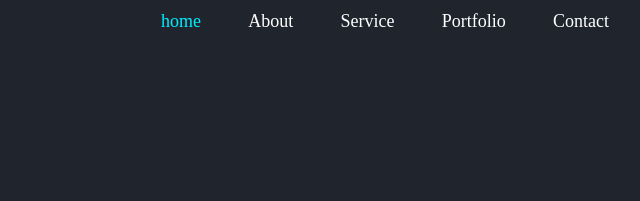
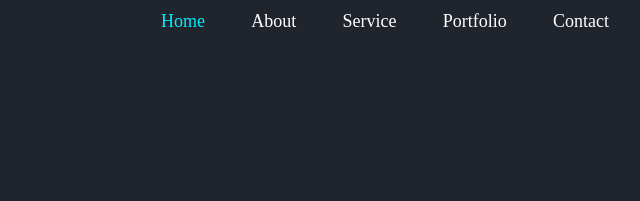
Before and after one commit to abhishekkr523/karanPortfolio, a plain HTML site: page index.html in a window 1280 px wide. Shown: the top 201 px of the page, 543-1183 px from the left. Drawn offline with Linux system fonts and the light colour scheme.

Commit message:
Home tag changed

```diff
--- a/index.html
+++ b/index.html
@@ -20,7 +20,7 @@
 
         </div>
         <div class="navbar">
-            <a href="#part1" style="--i:1;" class="active">home</a>
+            <a href="#part1" style="--i:1;" class="active">Home</a>
             <a href="#part2" style="--i:2;">About</a>
             <a href="#part3" style="--i:3;">Service</a>
             <a href="#part4" style="--i:4;">Portfolio</a>
```
